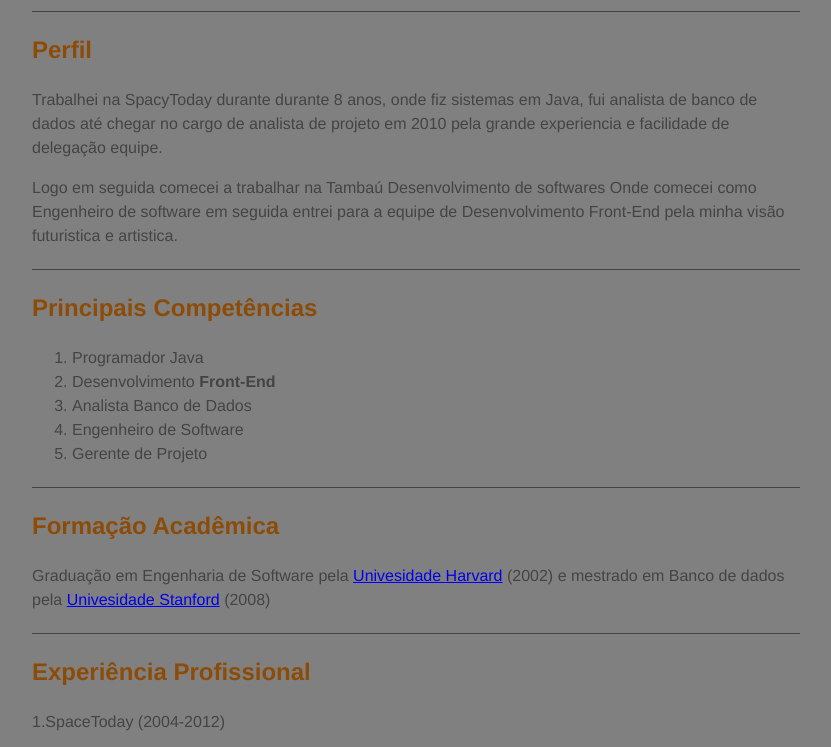
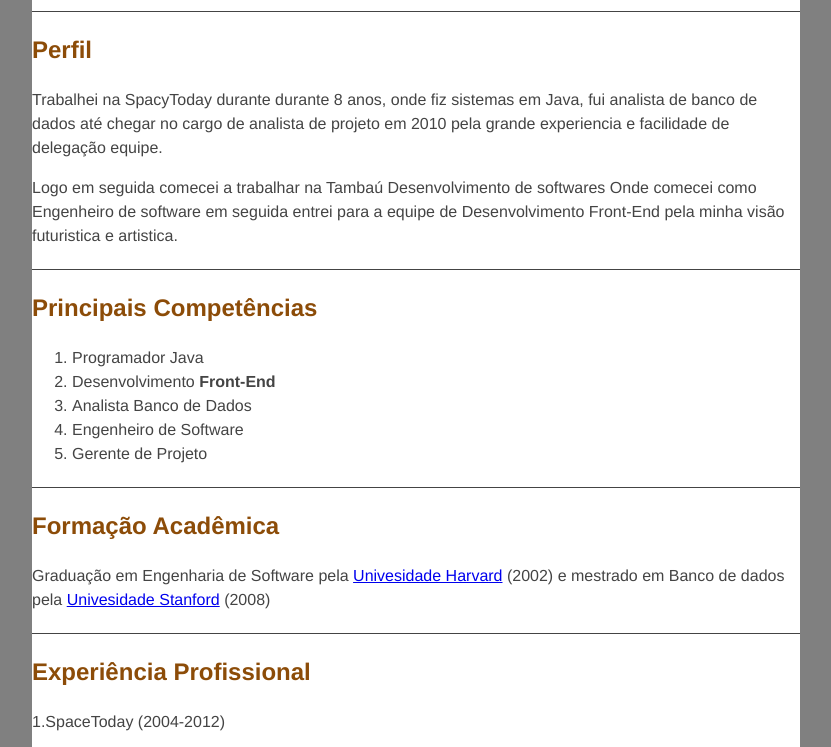
Before and after one commit to JerfessonMelo/trabalho3-ex1, a plain HTML site: page index.html in a window 1280 px wide. Shown: the part 232-979 px from the top of the page, without its empty margins (224-1055 px from the left). Drawn offline with Linux system fonts and the light colour scheme.

Commit message:
Styles Css

```diff
--- a/style.css
+++ b/style.css
@@ -10,6 +10,10 @@ body{
  padding: 2% 0;
  background-color: grey;
 }
+main{
+    background-color: white;
+    border-radius: 15px;
+}
 section{
     margin-top: 0px;
     padding-bottom: 5px;
```
